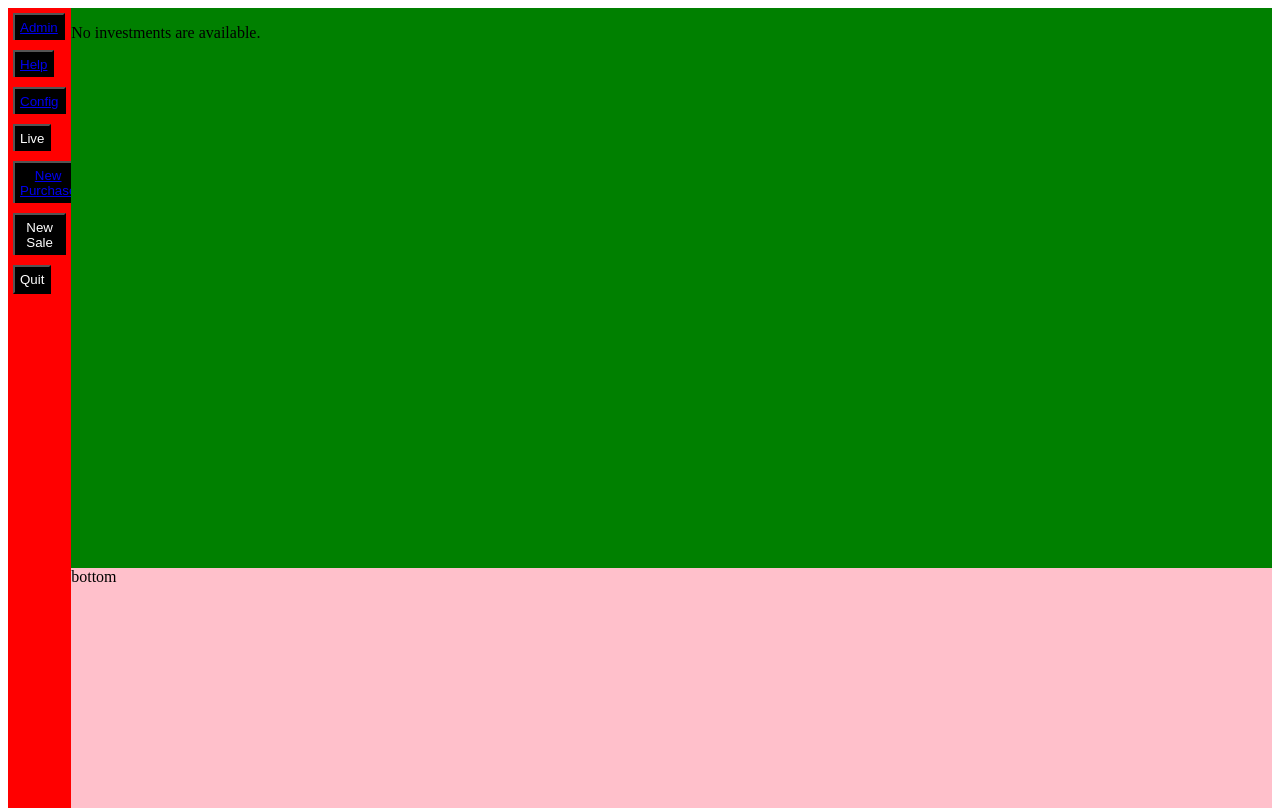
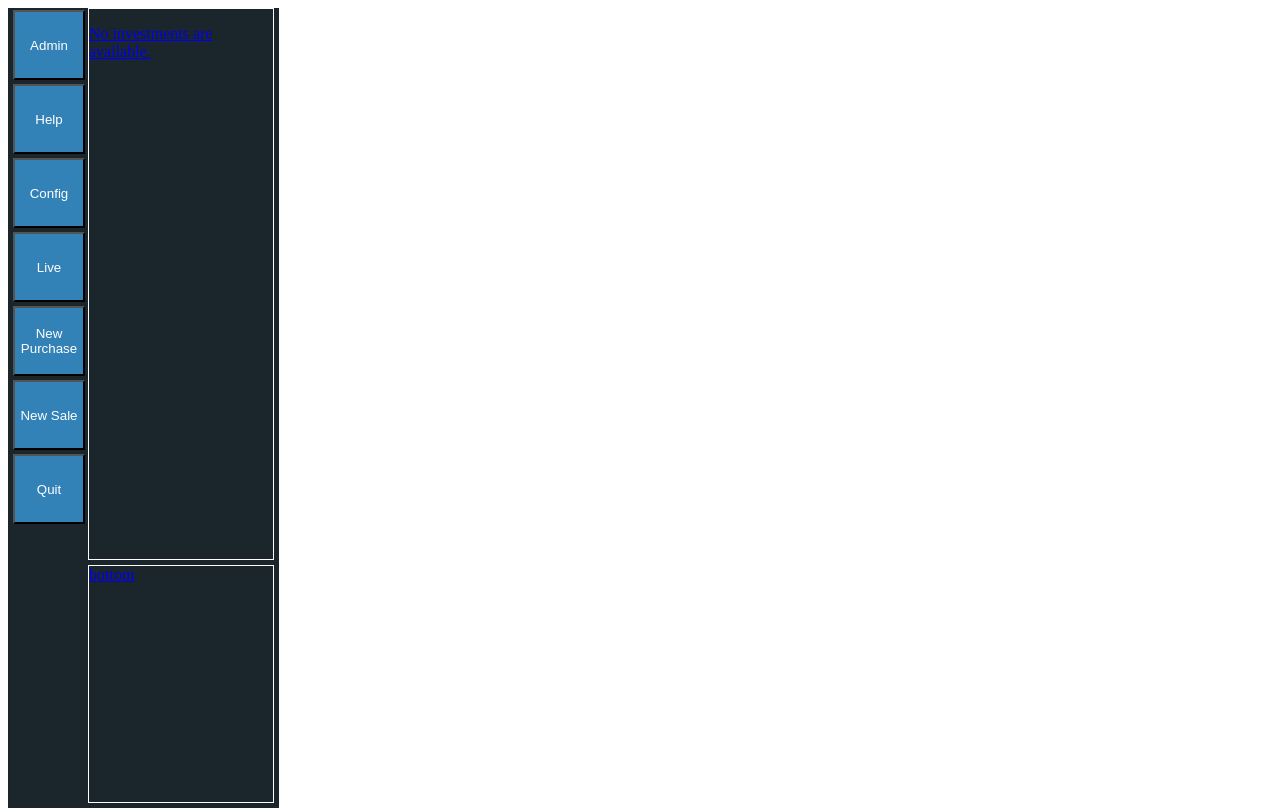
Before and after one commit to dodgydesigns/Buffetiser-Unchained, a Django app: page / in a window 1280 px wide. Run offline with Django 3.2, Linux system fonts and the light colour scheme; data that the repository does not hold is empty.

Commit message:
Started styling main page

```diff
--- a/buffetiser_main/static/buffetiser_main/style.css
+++ b/buffetiser_main/static/buffetiser_main/style.css
@@ -1,3 +1,9 @@
+
+:root {--COLOUR0: #1B262C;}
+:root {--COLOUR1: #0f4c75;}
+:root {--COLOUR2: #3282b8;}
+:root {--COLOUR3: #bbe1fa;}
+
 
 html, body {
   display: flex;
@@ -6,30 +12,40 @@
 }
 
 
-
-
 .left {
     display: block;
-    background: red;
-    width: 5%;
+    background: var(--COLOUR0);
+    min-width: 80px;
+    max-width: 80px;
     height: 100%;
 }
 
 .left button {
-    padding: 5px;
-    margin: 5px;
-    background: black;
+    width: 72px;
+    height: 70px;
+    padding: 3px;
+    margin: 2px 5px 2px 5px;
+    background-color: var(--COLOUR2);
     color: white;
-}
-
-.left button:not(:last-child) {
-  border-bottom: none; /* Prevent double borders */
 }
 
 /* Add a background color on hover */
 .left button:hover {
-  background-color: #3e8e41;
+    background-color: var(--COLOUR1);
 }
+
+.left button:visited {
+    color: var(--COLOUR2);
+    background-color: var(--COLOUR2);
+}
+
+.left a {
+    color: inherit;
+    background-color: inherit;
+    text-decoration: none;
+}
+
+
 
 
 
@@ -38,21 +54,31 @@
 #right {
     display: flex;
     flex-direction: column;
-    background: green;
+    background: var(--COLOUR0);
     width: 95%;
     height: 100%;
+    padding-right: 5px;
 }
 
+
 #top {
-    background: green;
+    background-color: var(--COLOUR0);
     height: 70%;
+    border-style: solid;
+    border-width: 1px;
+    border-color: white;
 }
 
+
 #bottom {
-    background: pink;
+    background: var(--COLOUR0);
     height: 30%;
+    border-style: solid;
+    border-width: 1px;
+    border-color: white;
+    margin-top: 5px;
+    margin-bottom: 5px;
 }
-
 
 
 .new_purchase {
--- a/buffetiser_main/templates/buffetiser_main/index.html
+++ b/buffetiser_main/templates/buffetiser_main/index.html
@@ -10,13 +10,13 @@
 
 
         <div class="left">
-            <button><a href="/admin">Admin</a></button>
-            <button><a href="/help">Help</a></button>
-            <button><a href="/config">Config</a></button>
-            <button>Live</button>
-            <button><a href="/purchase">New Purchase</a></button>
-            <button>New Sale</button>
-            <button>Quit</button>
+            <button><a href="/admin"></a>Admin</button>
+            <button><a href="/help"></a>Help</button>
+            <button><a href="/config"></a>Config</button>
+            <button><a href="/config">Live</button>
+            <button><a href="/purchase"></a>New Purchase</button>
+            <button><a href="/config">New Sale</button>
+            <button><a href="/config">Quit</button>
         </div>
 
         <div id="right">
```
